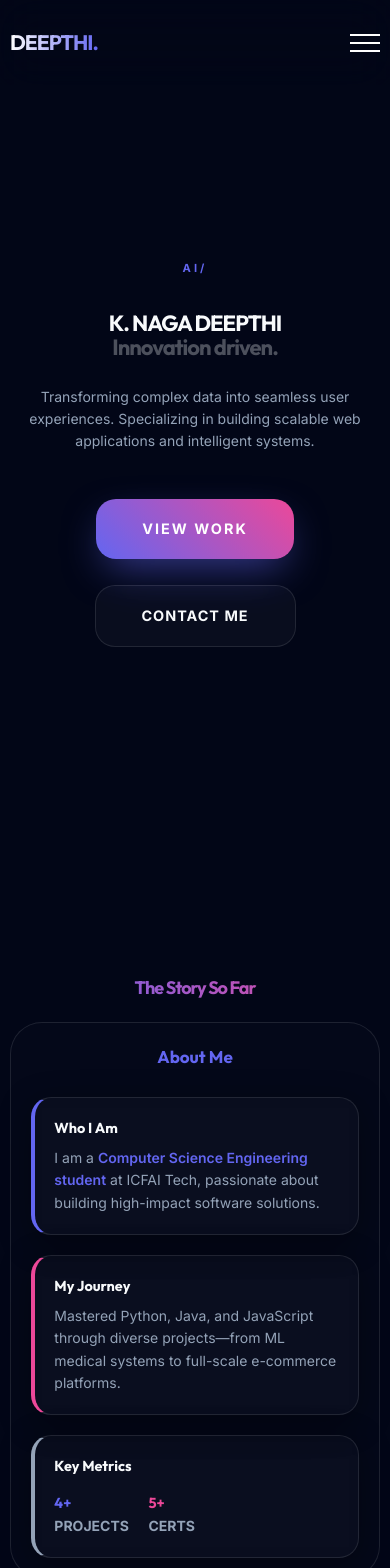
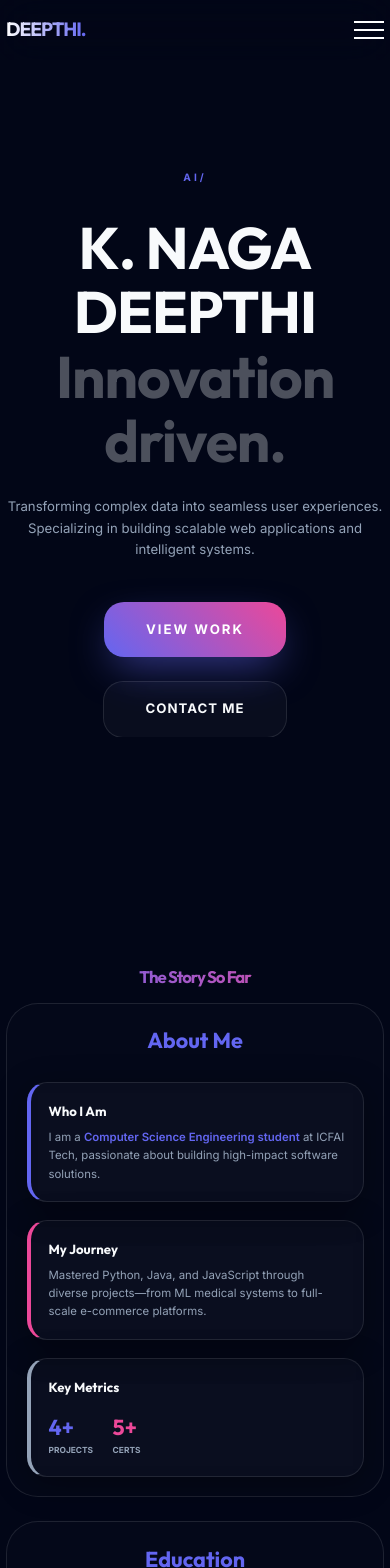
Before and after one commit to Deepthireddy729/deepthi-portfolio, a React (Vite) app: page / in a window 390 px wide. Shown: the top 1568 px of the page. Built offline with nearby package versions, Linux system fonts and the light colour scheme.

Commit message:
Refactor CSS to mobile-first responsive design

```diff
--- a/src/App.css
+++ b/src/App.css
@@ -49,9 +49,8 @@ h4,
 
 .container {
   width: 100%;
-  max-width: 1200px;
   margin: auto;
-  padding: 20px;
+  max-width: 100vw;
 }
 
 a {
@@ -77,20 +76,7 @@ button {
   box-shadow: var(--shadow);
 }
 
-section {
-  padding: 100px 0;
-}
 
-.section-title {
-  text-align: center;
-  font-size: 2.5rem;
-  margin-bottom: 3rem;
-  background: linear-gradient(to right, var(--primary), var(--secondary));
-  -webkit-background-clip: text;
-  -webkit-text-fill-color: transparent;
-  font-weight: 800;
-  letter-spacing: -1px;
-}
 
 /* Scrollbar */
 ::-webkit-scrollbar {
@@ -131,43 +117,137 @@ section {
   text-shadow: 0 0 10px rgba(99, 102, 241, 0.4);
 }
 
-/* --- Universal Responsiveness Layer --- */
+/* Mobile-first responsive design */
 
-/* Tablet & Smaller Laptops */
-@media (max-width: 1024px) {
+/* Base styles for mobile (320px and up) */
+html {
+  font-size: 75%;
+}
+
+body {
+  font-size: 1rem;
+  /* Reset to 16px effectively */
+}
+
+section {
+  padding: 40px 0;
+}
+
 .section-title {
-    font-size: 2.2rem;
+  text-align: center;
+  font-size: 1.4rem;
+  margin-bottom: 1rem;
+  background: linear-gradient(to right, var(--primary), var(--secondary));
+  -webkit-background-clip: text;
+  -webkit-text-fill-color: transparent;
+  font-weight: 800;
+  letter-spacing: -1px;
 }
 
 .container {
-    padding: 0 1.5rem;
-  }
+  padding: 0 0.5rem;
+  width: 100%;
+  max-width: 100vw;
+  overflow-x: hidden;
 }
 
-/* Tablets (iPad/Portrait) */
-@media (max-width: 768px) {
-  html {
-    font-size: 92%;
+/* Typography Scale for mobile */
+h1 {
+  font-size: 2rem;
 }
 
-  section {
-    padding: 80px 0;
+h2 {
+  font-size: 1.5rem;
 }
 
-  .section-title {
-    font-size: 2rem;
+h3 {
+  font-size: 1.1rem;
+}
+
+h4 {
+  font-size: 1rem;
+}
+
+p {
+  font-size: 0.85rem;
+}
+
+/* Force Single Column Grids on mobile */
+.about-grid,
+.skills-grid,
+.projects-grid,
+.contact-grid {
+  grid-template-columns: 1fr;
+  gap: 1.5rem;
+}
+
+/* Experience Timeline mobile */
+.experience-timeline {
+  padding-left: 1.2rem;
+}
+
+/* Navigation mobile */
+.nav-item {
+  font-size: 1rem;
+  padding: 0.8rem;
+}
+
+/* Buttons mobile */
+button {
+  min-height: 44px;
+  /* iOS touch target */
+  padding: 0.6rem 1.2rem;
+  font-size: 0.9rem;
+}
+
+/* Fix overflow on mobile */
+* {
+  max-width: 100%;
+  box-sizing: border-box;
+}
+
+/* Hero mobile */
+.hero-content {
+  text-align: center;
+  padding: 0 1rem;
+}
+
+/* Contact form mobile */
+.contact-form input,
+.contact-form textarea,
+.contact-form button {
+  width: 100%;
+  margin-bottom: 1rem;
+}
+
+/* Skills mobile */
+.skill-bar {
+  height: 6px;
+}
+
+/* Projects mobile */
+.project-card {
   margin-bottom: 2rem;
 }
 
-  /* Grid Helper Stacking */
-  .container {
-    display: flex;
+/* Footer mobile */
+footer .container {
   flex-direction: column;
-  }
+  text-align: center;
+  gap: 2rem;
 }
 
-/* Mobile Phones (iPhone/Android) */
-@media (max-width: 480px) {
+footer .social-links {
+  justify-content: center;
+}
+
+/* Contact card mobile */
+.contact-card {
+  max-width: 100%;
+}
+
+/* Small phones and up (481px+) */
+@media (min-width: 481px) {
   html {
     font-size: 82%;
   }
@@ -183,179 +263,106 @@ section {
 
   .container {
     padding: 0 1rem;
-    width: 100% !important;
-    max-width: 100vw !important;
-    overflow-x: hidden;
   }
 
-  /* Typography Scale */
   h1 {
-    font-size: 2.5rem !important;
+    font-size: 2.5rem;
   }
 
   h2 {
-    font-size: 1.8rem !important;
+    font-size: 1.8rem;
   }
 
   h3 {
-    font-size: 1.3rem !important;
+    font-size: 1.3rem;
   }
 
   h4 {
-    font-size: 1.1rem !important;
+    font-size: 1.1rem;
   }
 
   p {
-    font-size: 0.9rem !important;
+    font-size: 0.9rem;
   }
 
-  /* Force Single Column Grids */
+  .nav-item {
+    font-size: 1.1rem;
+    padding: 1rem;
+  }
+
+  button {
+    padding: 0.75rem 1.5rem;
+    font-size: 1rem;
+  }
+}
+
+/* Tablets (769px+) */
+@media (min-width: 769px) {
+  html {
+    font-size: 92%;
+  }
+
+  section {
+    padding: 80px 0;
+  }
+
+  .section-title {
+    font-size: 2rem;
+    margin-bottom: 2rem;
+  }
+
+  .container {
+    padding: 0 1.5rem;
+    display: flex;
+    flex-direction: column;
+  }
+
+  /* Allow grids on tablets */
   .about-grid,
   .skills-grid,
   .projects-grid,
   .contact-grid {
-    grid-template-columns: 1fr !important;
-    gap: 1.5rem !important;
+    grid-template-columns: repeat(auto-fit, minmax(280px, 1fr));
+    gap: 2rem;
   }
 
-  /* Fix Experience Timeline overlap */
+  /* Experience timeline tablet */
   .experience-timeline {
-    padding-left: 1.2rem !important;
+    padding-left: 3rem;
   }
 
-  /* Additional Mobile Fixes */
-  .nav-item {
-    font-size: 1.1rem !important;
-    padding: 1rem !important;
-  }
-
-  /* Ensure buttons are properly sized */
-  button {
-    min-height: 44px !important;
-    /* iOS touch target minimum */
-    padding: 0.75rem 1.5rem !important;
-  }
-
-  /* Fix any overflow issues */
-  * {
-    max-width: 100% !important;
-    box-sizing: border-box !important;
-  }
-
-  /* Hero section mobile fixes */
-  .hero-content {
-    text-align: center !important;
-    padding: 0 1rem !important;
-  }
-
-  /* Contact form mobile fixes */
-  .contact-form input,
-  .contact-form textarea,
-  .contact-form button {
-    width: 100% !important;
-    margin-bottom: 1rem !important;
-  }
-
-  /* Skills progress bars mobile */
-  .skill-bar {
-    height: 6px !important;
-  }
-
-  /* Project cards mobile */
-  .project-card {
-    margin-bottom: 2rem !important;
-  }
-
-  /* Footer mobile fixes */
+  /* Footer tablet */
   footer .container {
-    flex-direction: column !important;
-    text-align: center !important;
-    gap: 2rem !important;
+    flex-direction: row;
+    text-align: left;
+    gap: 4rem;
   }
 
   footer .social-links {
-    justify-content: center !important;
+    justify-content: flex-end;
   }
 }
 
-
-html,
-body {
-  width: 100%;
-  overflow-x: hidden;
-  position: relative;
+/* Desktops (1025px+) */
+@media (min-width: 1025px) {
+  html {
+    font-size: 100%;
   }
 
-
-/* Global Mobile Media Query as requested */
-@media (max-width: 600px) {
-  h1 {
-    font-size: 22px !important;
+  section {
+    padding: 100px 0;
   }
 
-  h2 {
-    font-size: 18px !important;
-  }
-
-  p {
-    font-size: 14px !important;
-  }
-
-  .contact-card {
-    max-width: 100% !important;
+  .section-title {
+    font-size: 2.5rem;
+    margin-bottom: 3rem;
   }
 
   .container {
-    padding: 10px !important;
-  }
-}
-
-/* Very Small Mobile Devices (320px and below) */
-@media (max-width: 320px) {
-  html {
-    font-size: 75%;
-  }
-
-  .container {
-    padding: 0 0.5rem !important;
-  }
-
-  section {
-    padding: 40px 0 !important;
-  }
-
-  .section-title {
-    font-size: 1.4rem !important;
-    margin-bottom: 1rem !important;
-  }
-
-  /* Extra small button fixes */
-  button {
-    font-size: 0.9rem !important;
-    padding: 0.6rem 1.2rem !important;
-  }
-
-  /* Navigation fixes */
-  .nav-item {
-    font-size: 1rem !important;
-    padding: 0.8rem !important;
-  }
-
-  /* Typography for very small screens */
-  h1 {
-    font-size: 2rem !important;
-  }
-
-  h2 {
-    font-size: 1.5rem !important;
-  }
-
-  h3 {
-    font-size: 1.1rem !important;
-  }
-
-  p {
-    font-size: 0.85rem !important;
+    padding: 20px;
+    max-width: 1200px;
+    display: block;
+    /* Reset from flex */
   }
 }
 
```
Lines whose indentation alone changed are shown as unchanged.
